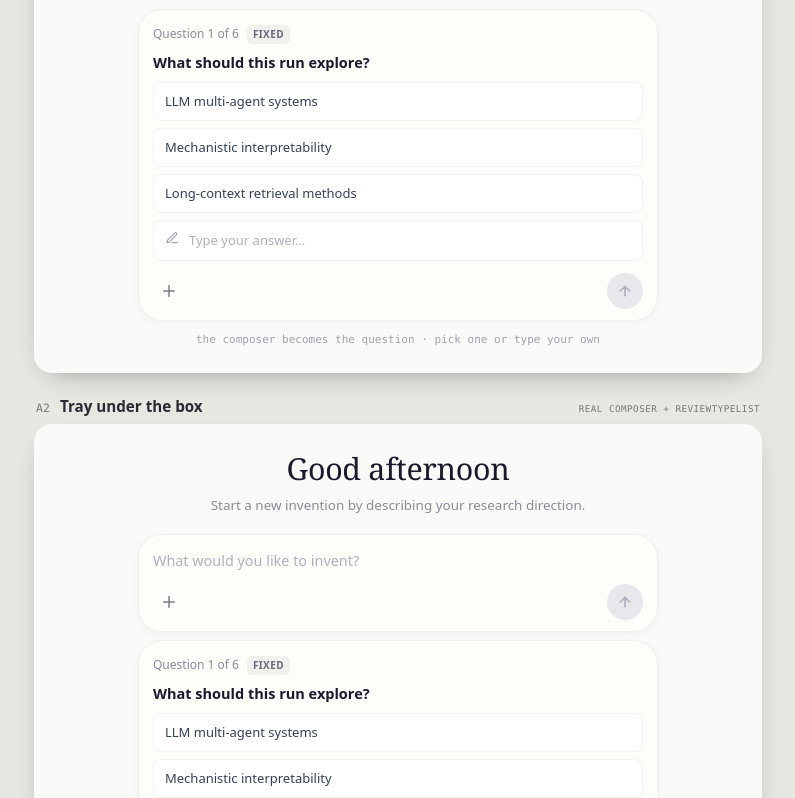
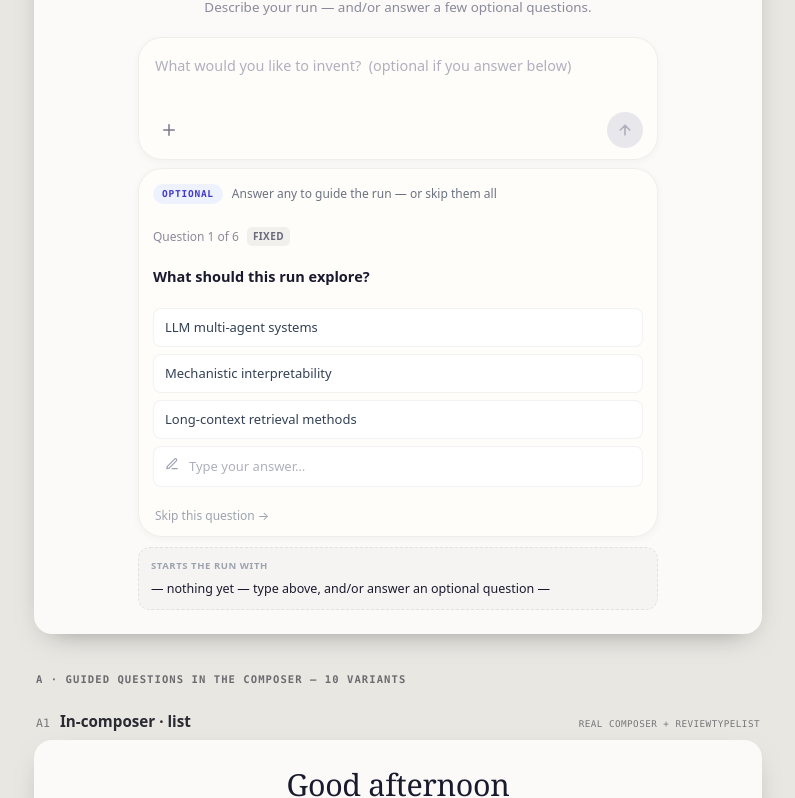
Before and after one commit to AMGrobelnik/guided-input-samples, a plain HTML site: page index.html in a window 1280 px wide. Shown: the part 378-1176 px from the top of the page, without its empty margins (242-1037 px from the left). Drawn offline with Linux system fonts and the light colour scheme.

Commit message:
Recommended variant: optional questions + free-text, combined
Add a ★ recommended treatment: real editable composer + an Optional tray
(one option per row) whose answers merge with any typed prompt in a live
'Starts the run with' preview. Handles all cases: typed only, answers only,
both, and partial. Fork/resume '?' is now a hover/tap tooltip (not always
shown). A10 switched to one-option-per-row.

Co-Authored-By: Claude Opus 4.8 (1M context) <noreply@anthropic.com>

```diff
--- a/index.html
+++ b/index.html
@@ -42,7 +42,7 @@
   .vnote{font-size:.79rem;opacity:.72;margin:0 2px 9px;color:#33333d}
   @media (prefers-color-scheme:dark){.vnote{color:#cfcfd6}}
   :root[data-theme="dark"] .vnote{color:#cfcfd6}
-  .screen{background:var(--bg);border-radius:18px;padding:22px 16px 24px;box-shadow:0 10px 30px -16px rgba(0,0,0,.5);overflow:hidden}
+  .screen{background:var(--bg);border-radius:18px;padding:22px 16px 24px;box-shadow:0 10px 30px -16px rgba(0,0,0,.5);overflow:visible}
   .screen.tall{padding-top:28px}
 
   /* welcome + composer (real) */
@@ -123,13 +123,16 @@
   .qi svg{width:11px;height:11px} .qi .qtext-glyph{font-size:11px;font-weight:700;line-height:1}
   .qi.corner{position:absolute;top:11px;right:13px}
   .qi .dotm{position:absolute;top:-2px;right:-2px;width:6px;height:6px;border-radius:50%;border:1.5px solid #fff}
-  .fptip{margin-top:9px;border-radius:12px;border:1px solid var(--line2);background:#fff;padding:12px;
-    box-shadow:0 12px 30px -14px rgba(0,0,0,.4);font-size:12.5px;line-height:1.5;color:#374151;max-width:420px}
-  .fptip.above{margin-top:0;margin-bottom:9px}
+  /* hover/tap tooltip anchored to the box, hidden until the "?" is hovered */
+  .composer .fptip{position:absolute;left:12px;right:12px;z-index:40;text-align:left;
+    border-radius:12px;border:1px solid var(--line2);background:#fff;padding:11px 12px;
+    box-shadow:0 14px 34px -12px rgba(0,0,0,.45);font-size:12px;line-height:1.5;color:#374151;
+    opacity:0;visibility:hidden;transform:translateY(4px);transition:opacity .13s,transform .13s;pointer-events:none}
+  .composer .fptip.below{top:calc(100% + 8px)}
+  .composer .fptip.above{bottom:calc(100% + 8px);transform:translateY(-4px)}
+  .composer.tipopen .fptip{opacity:1;visibility:visible;transform:none;pointer-events:auto}
   .fptip .th{font-size:10px;font-weight:700;letter-spacing:.06em;text-transform:uppercase;color:var(--muted2);margin-bottom:6px}
   .fptip b.fork{color:var(--teal)} .fptip b.steer{color:var(--blue)}
-  .fpinline{font-size:12px;color:var(--muted2);margin-top:8px;padding-left:2px}
-  .fpinline b.fork{color:var(--teal)} .fpinline b.steer{color:var(--blue)}
   .runctx{font-family:var(--mono);font-size:10px;letter-spacing:.06em;text-transform:uppercase;color:var(--faint);margin-bottom:9px}
 
   /* optional affordances */
@@ -143,6 +146,13 @@
   .escape:hover{color:var(--ink);background:rgba(0,0,0,.05)}
   .skiplink{border:0;background:transparent;color:var(--faint);font:inherit;font-size:12px;cursor:pointer;padding:8px 2px 0;text-align:left}
   .skiplink:hover{color:var(--muted2)}
+  .ta-real{width:100%;border:0;background:transparent;outline:none;resize:none;font:inherit;font-size:.9rem;color:var(--ink);min-height:42px;line-height:1.5}
+  .ta-real::placeholder{color:var(--ph)}
+  .opt-tray-head{display:flex;align-items:center;gap:9px;margin-bottom:11px;font-size:12px;color:var(--muted2)}
+  .optlabel{font-family:var(--mono);font-size:9.5px;font-weight:700;letter-spacing:.08em;text-transform:uppercase;background:var(--indigo-50);color:var(--indigo-700);border-radius:999px;padding:3px 9px;flex:none}
+  .preview-card{margin-top:10px;background:rgba(0,0,0,.025);border:1px dashed var(--line2);border-radius:12px;padding:11px 12px}
+  .plabel{font-size:9.5px;font-weight:700;letter-spacing:.06em;text-transform:uppercase;color:var(--faint);margin-bottom:6px}
+  .ptext{font-size:12.5px;line-height:1.5;color:var(--ink);white-space:pre-wrap}
   .svg-ico{stroke:currentColor;fill:none;stroke-width:2;stroke-linecap:round;stroke-linejoin:round}
 </style>
 
@@ -154,6 +164,9 @@
       (3 presets + a “type your answer” row — no separate “Other”). Fork/resume is now just a small <b>“?”</b>
       inside the input box (no “this will steer …” text). Scroll; each is live.</p>
   </div>
+
+  <div class="section-tab">★ Recommended — optional questions + your own prompt, combined</div>
+  <div id="featured"></div>
 
   <div class="section-tab">A · Guided questions in the composer — 10 variants</div>
   <div id="guided"></div>
@@ -316,14 +329,74 @@
     {placement:'takeover',optStyle:'numbered',header:'tag',name:'In-composer · numbered'},
     {placement:'takeover',optStyle:'list',header:'dots',name:'In-composer · progress dots'},
     {placement:'chat',optStyle:'list',header:'tag',name:'Conversational'},
-    {placement:'tray',optStyle:'grid',header:'tag',name:'Tray · 2-column grid'},
+    {placement:'tray',optStyle:'list',header:'tag',name:'Tray · one option per row'},
   ];
   mountAll("guided","A",GUIDED,"real composer + ReviewTypeList",(screen,cfg)=>guidedFlow(screen,cfg));
 
+  // ===== ★ recommended: optional questions + free-text, combined =====
+  function buildPrompt(typed,answers){
+    const answered=answers.map((a,i)=>a?{q:ALL[i].q,a}:null).filter(Boolean);
+    const t=(typed||"").trim();
+    if(!t&&!answered.length)return "— nothing yet — type above, and/or answer an optional question —";
+    if(t&&!answered.length)return t;
+    if(!t&&answered.length===6)return compose(answers);
+    const bullets=answered.map(x=>"• "+x.a).join("\n");
+    return t?(t+"\n\nGuided details:\n"+bullets):("Guided setup:\n"+bullets);
+  }
+  function refinedVariant(root){
+    const st={idx:0,ans:[],aiReady:false,loading:false,typed:""};
+    let previewEl=null,sendBtn=null;
+    const anyInput=()=>st.typed.trim()!==""||st.ans.some(Boolean);
+    function updateMeta(){if(previewEl)previewEl.textContent=buildPrompt(st.typed,st.ans);if(sendBtn)sendBtn.className="send "+(anyInput()?"on":"off");}
+    function advance(){if(st.idx===2&&!st.aiReady){st.idx=3;st.loading=true;render();setTimeout(()=>{st.loading=false;st.aiReady=true;render();},1000);return;}st.idx++;render();}
+    function render(){
+      root.innerHTML="";
+      const w=h("div","welcome");
+      w.append(Object.assign(h("div","greet"),{textContent:"Good afternoon"}));
+      w.append(Object.assign(h("div","subtitle"),{textContent:"Describe your run — and/or answer a few optional questions."}));
+      const mw=h("div","maxw");
+      // real editable composer — you can type here AND answer below
+      const c=h("div","composer");
+      const ta=document.createElement("textarea");ta.className="ta-real";ta.rows=2;
+      ta.placeholder="What would you like to invent?  (optional if you answer below)";ta.value=st.typed;
+      ta.oninput=e=>{st.typed=e.target.value;updateMeta();};
+      c.append(ta);
+      const row=h("div","crow");const att=h("button","attach");att.innerHTML=PLUS;row.append(att);
+      const sw=h("div","sendwrap");sendBtn=h("button","send off");sendBtn.innerHTML=UP;sw.append(sendBtn);row.append(sw);c.append(row);
+      mw.append(c);
+      // optional questions tray (one per row)
+      const tray=h("div","composer");tray.style.marginTop="8px";
+      const oh=h("div","opt-tray-head");oh.append(h("span","optlabel","Optional"));oh.append(h("span",null,"Answer any to guide the run — or skip them all"));tray.append(oh);
+      if(st.idx>=6){const d=h("div","gen-row");d.innerHTML=CHECK+"<span style='margin-left:4px;color:var(--muted2)'>all questions answered — edit above or send</span>";d.style.color="var(--teal)";tray.append(d);}
+      else if(st.loading){tray.append(genRow());}
+      else{
+        const qh=h("div","qhead");qh.append(h("span","qcount","Question "+(st.idx+1)+" of 6"));
+        const tag=h("span","qtag "+(st.idx>=3?"gen":"fixed"));if(st.idx>=3)tag.innerHTML=SPK+" generated";else tag.textContent="fixed";qh.append(tag);tray.append(qh);
+        tray.append(h("div","qtext",ALL[st.idx].q));
+        tray.append(optionsEl(st.idx,'list',v=>{st.ans[st.idx]=v;advance();}));
+        const sk=h("button","skiplink","Skip this question →");sk.onclick=()=>advance();tray.append(sk);
+      }
+      mw.append(tray);
+      // live "what will be sent" — merges typed prompt + whatever's answered (partial ok)
+      const prev=h("div","preview-card");prev.append(Object.assign(h("div","plabel"),{textContent:"Starts the run with"}));
+      previewEl=h("div","ptext");prev.append(previewEl);mw.append(prev);
+      w.append(mw);root.append(w);
+      updateMeta();
+    }
+    render();
+  }
+  (function(){
+    const host=document.getElementById("featured");const card=h("div","variant");
+    const lab=h("div","vlabel");lab.append(Object.assign(h("span","vname"),{textContent:"Optional questions + your own prompt — combined"}));
+    lab.append(Object.assign(h("span","tagreal"),{textContent:"handles typed + answers + partial"}));card.append(lab);
+    card.append(Object.assign(h("div","vnote"),{textContent:"Type a prompt, answer some questions, or both — the preview shows exactly what gets sent. Nothing is required."}));
+    const screen=h("div","screen tall");card.append(screen);refinedVariant(screen);host.append(card);
+  })();
+
   // ===== fork/resume: little "?" icon in the input box =====
   const FPTITLE="When you send";
-  function tipCard(style){
-    const t=h("div","fptip"+(style==='above'?" above":""));
+  function tipCard(pos){
+    const t=h("div","fptip "+(pos==='above'?"above":"below"));
     t.append(Object.assign(h("div","th"),{textContent:FPTITLE}));
     t.append(Object.assign(h("p",null),{innerHTML:"From a finished step this <b class='fork'>forks</b> a new run branched there; from the running step it <b class='steer'>continues</b> (steers) this one. Earlier work is carried over either way.",style:"margin:0"}));
     return t;
@@ -339,7 +412,10 @@
     const mw=h("div","maxw");mw.style.margin="0 auto";
     const c=h("div","composer");c.style.position="relative";
     const qi=makeQi(cfg);
-    // placeholder line, optionally with an inline "?" right after it
+    // hover (desktop) / tap (touch) the "?" to reveal the tooltip
+    qi.onmouseenter=()=>c.classList.add("tipopen");
+    qi.onmouseleave=()=>c.classList.remove("tipopen");
+    qi.onclick=(e)=>{e.stopPropagation();c.classList.toggle("tipopen");};
     const ta=h("div","ta ph");
     ta.style.display="flex";ta.style.alignItems="center";ta.style.gap="7px";
     ta.append(document.createTextNode("Message this run…"));
@@ -352,33 +428,25 @@
     if(cfg.pos==='attach-right')attWrap.append(qi);
     row.append(attWrap);
     const sw=h("div","sendwrap");
-    if(cfg.pos==='controls'){const spacer=h("div");spacer.style.flex="1";}
     if(cfg.pos==='send-left'||cfg.pos==='controls')sw.append(qi);
     const s=h("button","send on");s.innerHTML=UP;sw.append(s);row.append(sw);
     c.append(row);
-    mw.append(c);
-    const tipHost=h("div");mw.append(tipHost);
-    const show=()=>{tipHost.innerHTML="";if(cfg.tip==='inline'){const l=h("div","fpinline");l.innerHTML="Sending from a finished step <b class='fork'>forks</b> a new run; from the running step it <b class='steer'>steers</b> this one.";tipHost.append(l);}else{const card=tipCard(cfg.tip);if(cfg.tip==='above'){c.parentNode.insertBefore(card,c);setTimeout(()=>{},0);tipHost.remove?0:0;}else tipHost.append(card);}};
-    // simpler: always render below unless 'above'
-    tipHost.innerHTML="";
-    if(cfg.tip==='above'){const card=tipCard('above');mw.insertBefore(card,c);}
-    else if(cfg.tip==='inline'){const l=h("div","fpinline");l.innerHTML="Sending from a finished step <b class='fork'>forks</b> a new run; from the running step it <b class='steer'>steers</b> this one.";mw.append(l);}
-    else tipHost.append(tipCard('below'));
-    qi.onmouseenter=()=>qi.style.borderColor="var(--indigo-500)";
-    scr.append(mw);root.append(scr);
-    scr.append(Object.assign(h("div","cap"),{textContent:"hover the “?” · it explains fork vs steer, no module-name text"}));
+    c.append(tipCard(cfg.tipPos));   // the tooltip: hidden until the "?" is hovered/tapped
+    mw.append(c);scr.append(mw);
+    scr.append(Object.assign(h("div","cap"),{textContent:"hover (or tap) the “?” — the explainer appears only then"}));
+    root.append(scr);
   }
   const FORKV=[
-    {pos:'send-left',glyph:'q',tip:'below',name:'“?” left of the send button'},
-    {pos:'corner',glyph:'q',tip:'below',name:'“?” in the top-right corner'},
-    {pos:'inline',glyph:'q',tip:'below',name:'“?” after the placeholder'},
-    {pos:'send-left',glyph:'i',tip:'below',name:'“(i)” info icon by send'},
-    {pos:'attach-right',glyph:'q',tip:'above',name:'“?” next to the + button'},
-    {pos:'send-left',glyph:'q',tip:'below',dot:true,dotColor:'var(--teal)',name:'“?” with a mode dot'},
-    {pos:'corner',glyph:'fork',tip:'below',name:'fork glyph in the corner'},
-    {pos:'send-left',glyph:'q',tip:'inline',name:'“?” → one-line inline hint'},
-    {pos:'controls',glyph:'q',tip:'below',name:'“?” centered in the controls row'},
-    {pos:'inline',glyph:'i',tip:'above',name:'“(i)” after placeholder · tip above'},
+    {pos:'send-left',glyph:'q',tipPos:'above',name:'“?” left of the send button'},
+    {pos:'corner',glyph:'q',tipPos:'below',name:'“?” in the top-right corner'},
+    {pos:'inline',glyph:'q',tipPos:'above',name:'“?” right after the placeholder'},
+    {pos:'send-left',glyph:'i',tipPos:'above',name:'“(i)” info icon by send'},
+    {pos:'attach-right',glyph:'q',tipPos:'above',name:'“?” next to the + button'},
+    {pos:'send-left',glyph:'q',tipPos:'above',dot:true,dotColor:'var(--teal)',name:'“?” with a fork/steer mode dot'},
+    {pos:'corner',glyph:'fork',tipPos:'below',name:'fork glyph in the corner'},
+    {pos:'send-left',glyph:'q',tipPos:'below',name:'“?” left of send · tip below'},
+    {pos:'controls',glyph:'q',tipPos:'above',name:'“?” in the controls row'},
+    {pos:'inline',glyph:'i',tipPos:'below',name:'“(i)” after placeholder · tip below'},
   ];
   mountAll("forkresume","B",FORKV,"real composer · “?” in the box",(screen,cfg)=>forkVariant(screen,cfg));
 
```
